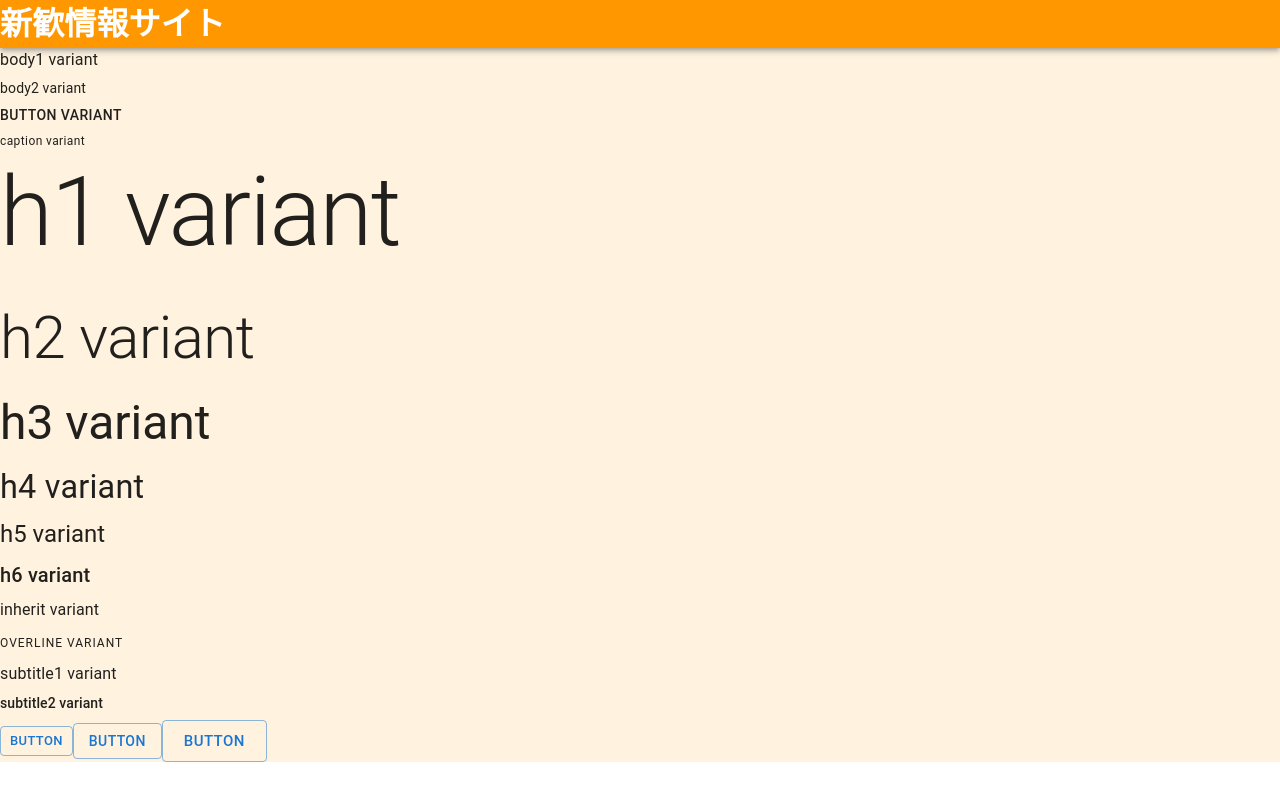
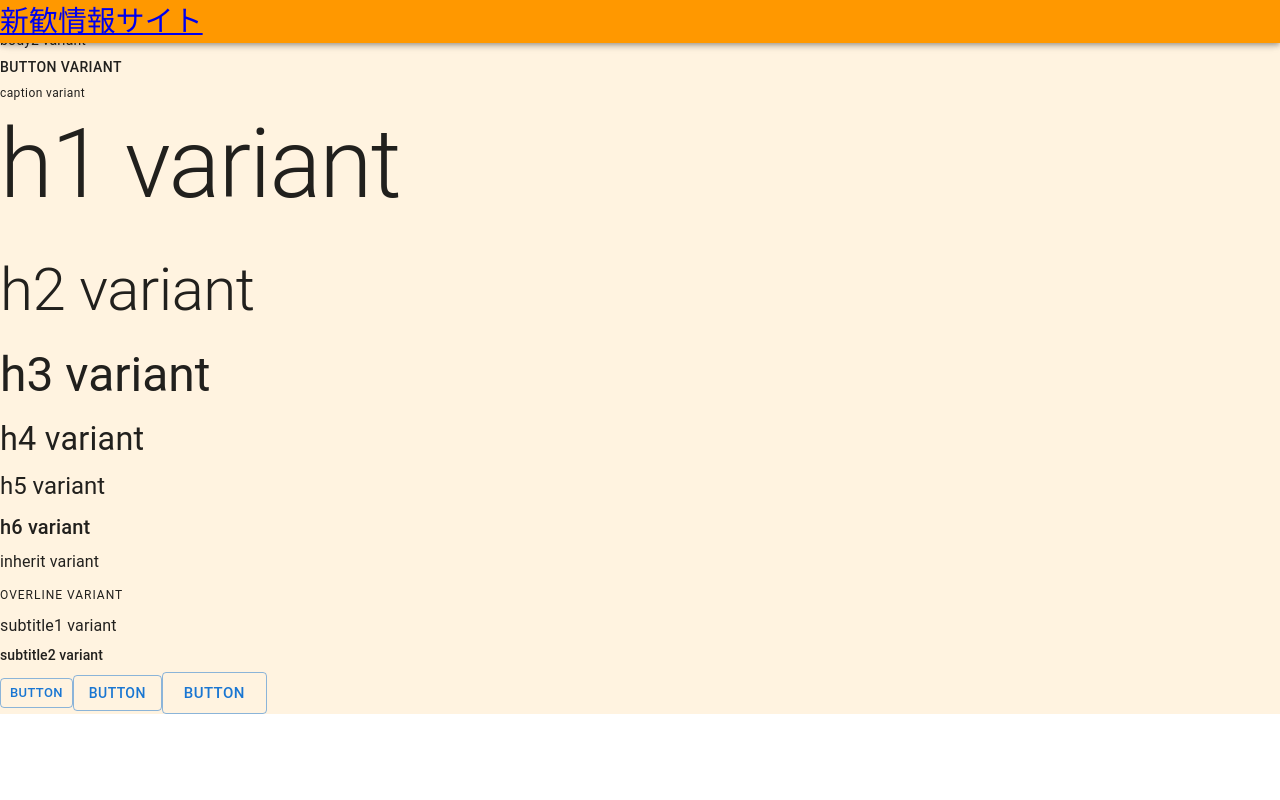
Before and after one commit to hotter6163/welcul, a Next.js app: page / in a window 1280 px wide. Built offline with nearby package versions, Linux system fonts and the light colour scheme.

Commit message:
headerTitleの修正

```diff
--- a/src/components/layouts/Header.tsx
+++ b/src/components/layouts/Header.tsx
@@ -19,15 +19,15 @@ declare module '@mui/material/Typography' {
 
 export const Header: VFC = () => {
   return (
-    <AppBar position="static" color="main">
-      <Link href="/">
-        <Typography
-          variant="headerTitle"
-          component="a"
-        >
-          新歓情報サイト
-        </Typography>
-      </Link>
+    <AppBar position="fixed" color="main">
+      <Typography
+        variant="headerTitle"
+        component="div"
+      >
+        <Link href="/">
+          <a>新歓情報サイト</a>
+        </Link>
+      </Typography>
     </AppBar>
   )
 }
--- a/src/theme/CustomThemeProvider.tsx
+++ b/src/theme/CustomThemeProvider.tsx
@@ -45,8 +45,8 @@ let theme = createTheme({
   },
   typography: {
     headerTitle: {
-      fontSize: '2rem',
-      fontWeight: 'bolder',
+      fontSize: '1.8rem',
+      fontWeight: 550,
     }
   }
 })
```
